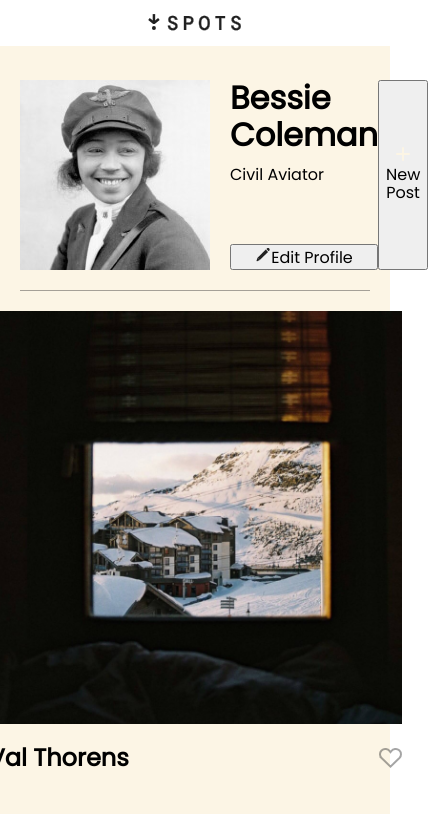
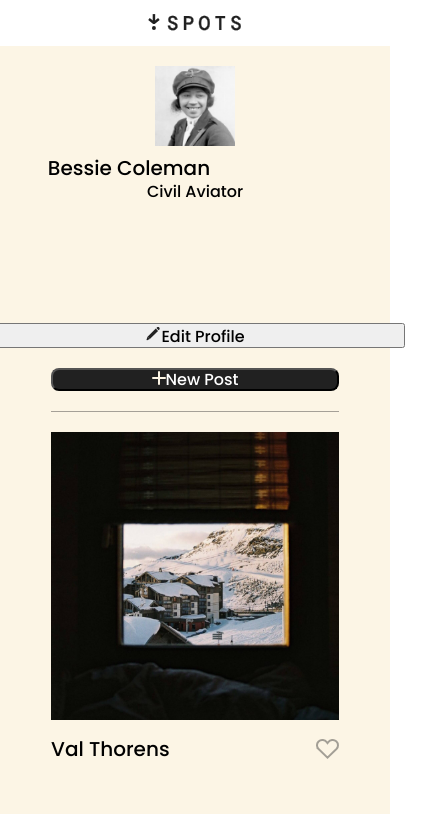
Before and after one commit to lisamarieg2121/se_project_spots, a plain HTML site: page index.html in a window 390 px wide. Shown: the top 814 px of the page, 428 px wide, since content can reach past the window. Drawn offline with Linux system fonts and the light colour scheme.

Commit message:
updates to project

```diff
--- a/blocks/card.css
+++ b/blocks/card.css
@@ -1,11 +1,14 @@
-.card {
-  width: 413px;
+
+.card__title {
+  font-weight: 500;
+  font-size: 20px;
+  line-height: 1.2;
+  font-family: Poppins, Arial, Helvetica, sans-serif;
 }
-
 
 .card__image {
   height: 413px;
-  width: 413px;
+  width: 100%;
   object-fit: cover;
   display: block;
 }
@@ -14,6 +17,7 @@
   display: flex;
   align-items: center;
   justify-content: space-between;
+
 }
 
 .card__like-btn {
@@ -24,3 +28,10 @@
  background-color: transparent;
  opacity: 40%;
 }
+
+@media screen and (max-width: 627px) {
+   .card__image {
+    height: 288px;
+  }
+
+}
--- a/blocks/cards.css
+++ b/blocks/cards.css
@@ -1,14 +1,25 @@
 .cards {
   padding-top: 20px;
+
 
 }
 
 .cards__list {
   list-style-type: none;
-  padding: 0;
-  margin: 0;
+  padding: 0x;
+  padding-left: 0;
+  margin: 0 auto;
   display: grid;
   grid-template-columns: repeat(auto-fit, 413px);
   justify-content: center;
   gap: 40px 20px;
+
 }
+
+@media screen and (max-width: 627px) {
+   .cards__list {
+    grid-template-columns: repeat(auto-fit, 288px);
+
+  }
+
+}
--- a/blocks/profile.css
+++ b/blocks/profile.css
@@ -8,26 +8,102 @@
 
 .profile__avatar {
   margin-right: 20px;
+  height: 190px;
+  width: 190px;
 }
 
 .profile__column {
   display: flex;
   flex-direction: column;
+  width: 420px;
+  height: 190px;
 }
 
 .profile__name {
   margin:0 0 12px;
+  font-weight: 500;
+  font-size: 32px;
+  line-height: 1;
+  text-overflow: ellipsis;
+  overflow: hidden;
+  max-width: 420px;
+
 }
 
 .profile__description {
   margin: 0;
+  font-weight: 500;
+  font-size: 16px;
+  line-height: 1;
+  font-family: Poppins, Arial, Helvetica, sans-serif;
+  text-overflow: ellipsis;
+  overflow: hidden;
+  max-width: 420px;
 }
 
 .profile__edit-btn {
   margin-top: auto;
+  font-weight: 500;
+  font-family: Poppins, Arial, Helvetica, sans-serif;
+  font-size: 16px;
+  line-height: 1;
 }
 
 
 .profile__add-btn {
-    margin-left: auto;
+  margin-left: auto;
+  font-weight: 500;
+  font-family: Poppins, Arial, Helvetica, sans-serif;
+  font-size: 16px;
+  line-height: 1;
+  background-color: #212121;
+  color: white;
+  border-radius: 8px;
+
 }
+
+@media screen and (max-width: 627px) {
+ .profile {
+  flex-direction: column;
+  max-width: 288px;
+  align-items: center;
+  text-align: center;
+  padding-top: 20px;
+ }
+
+ .profile__name{
+  font-size: 20px;
+  font-weight: 500;
+  line-height: 1;
+  font-family: poppins, Arial, Helvetica, sans-serif;
+  margin: 0 0 6px;
+  max-width: 288px;
+ }
+
+.profile__avatar {
+  margin: 0 0 12px;
+  height: 80px;
+  width: 80px;
+  margin-bottom: 12px;
+}
+
+.profile__column {
+ margin: 0 0 20px;
+}
+
+.profile__description {
+ margin: 0 0 32px;
+}
+
+.profile__add-btn {
+  margin: 0;
+  width: 100%;
+  border-radius: 8px;
+
+}
+
+.profile__edit-btn {
+
+}
+
+}
--- a/vendor/fonts.css
+++ b/vendor/fonts.css
@@ -6,3 +6,12 @@
   /* Replace with the correct file path */
   src: url("./fonts/Poppins-Regular.ttf") format("truetype");
 }
+
+@font-face {
+  font-family: "Poppins";
+  font-style: normal;
+   /* Replace with the appropriate font weight */
+  font-weight: 500;
+  /* Replace with the correct file path */
+  src: url("./fonts/Poppins-Medium.ttf") format("truetype");
+}
```
Also changed, not shown: index.html (+1 -1 lines), vendor/fonts/Poppins-Medium.ttf (added).
